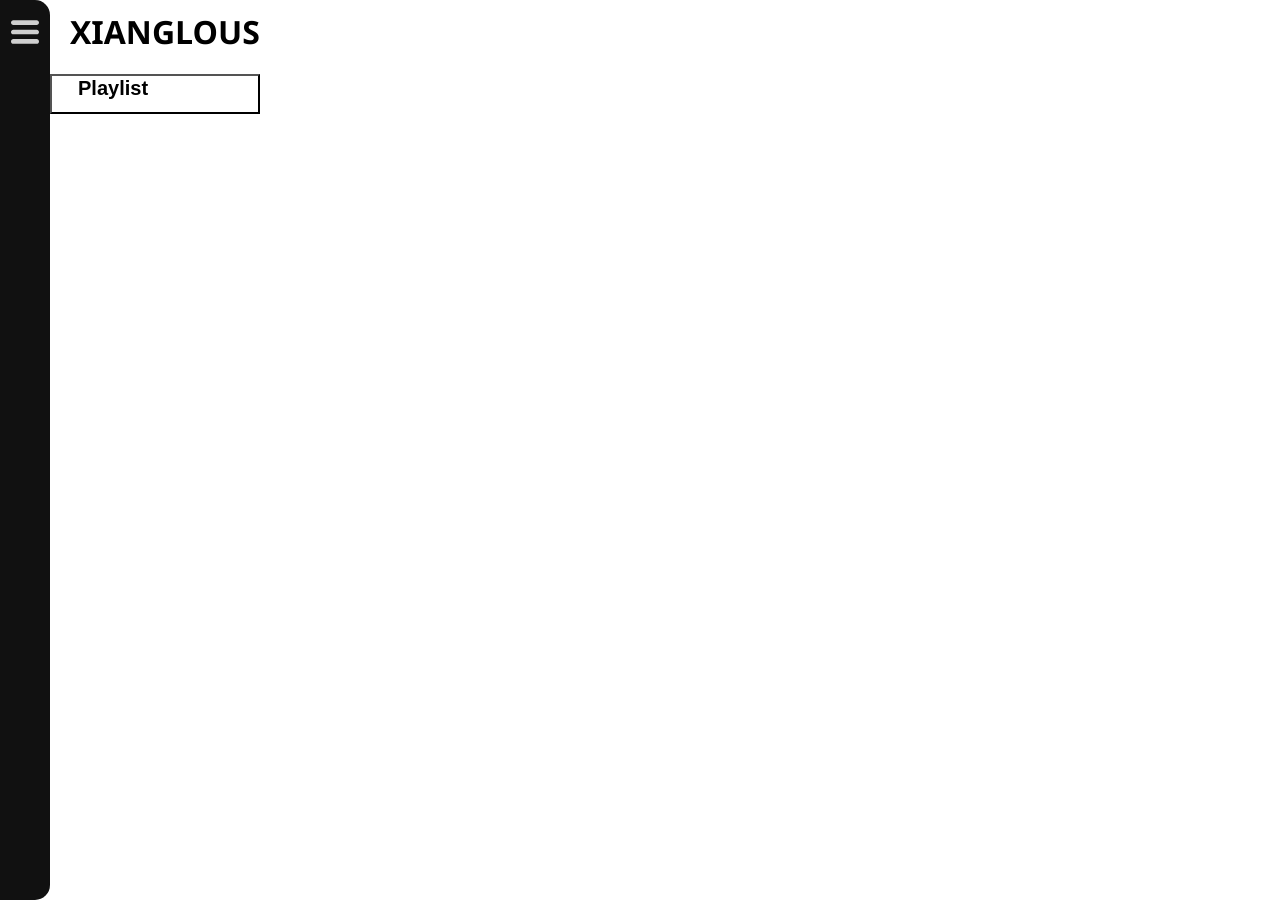
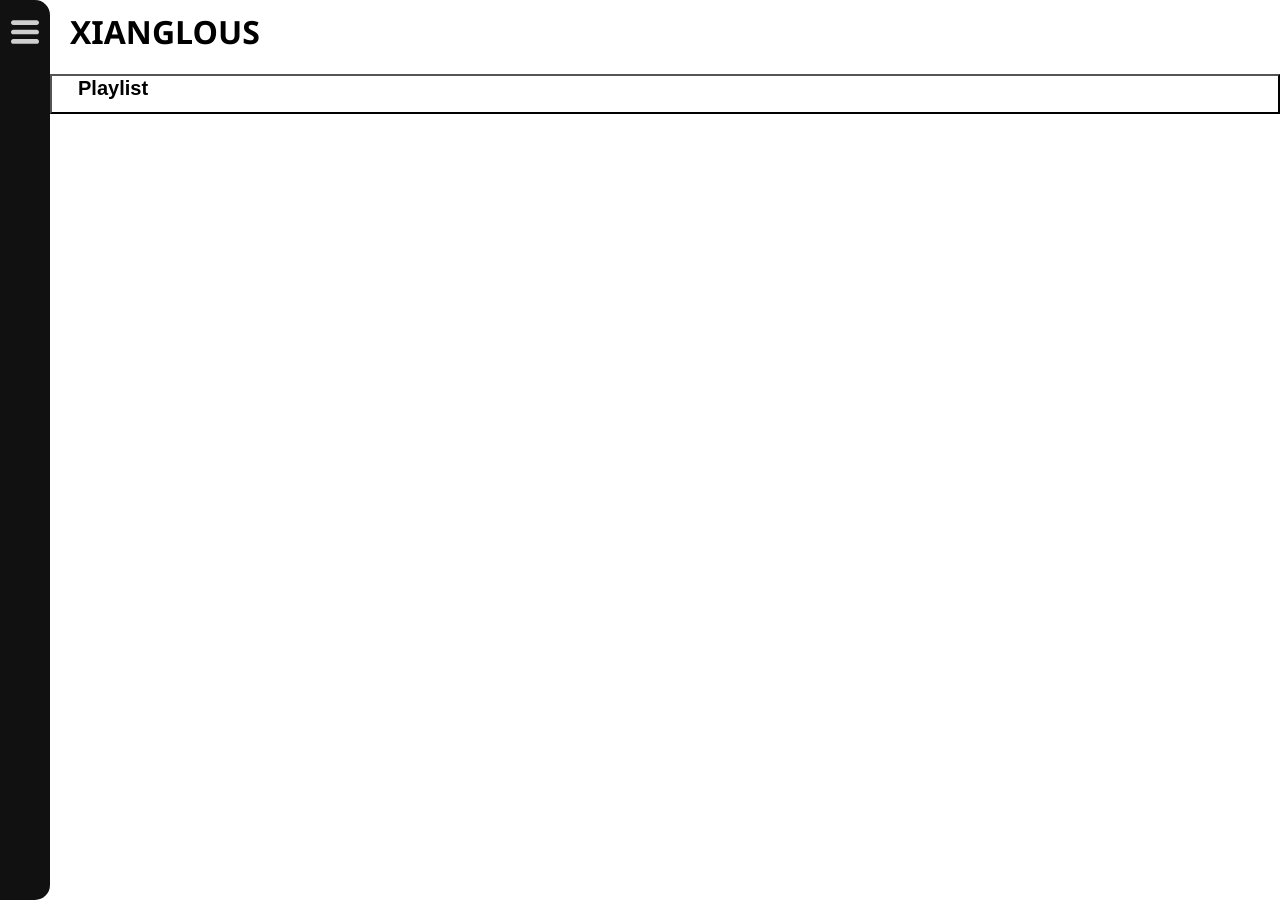
Before and after one commit to xianglous/xianglous.github.io, a Jekyll site: the page built from index.md, in a window 1280 px wide. Built offline with Jekyll 4.4.1, drawn with Linux system fonts in a browser that asks for light colours.

Commit message:
flex grow

```diff
--- a/assets/static/style.css
+++ b/assets/static/style.css
@@ -18,6 +18,7 @@ h1 {
 .contentFrame {
     height: 100%;
     overflow-x: hidden;
+    flex-grow: 1;
     float: left;
 }
 
```
